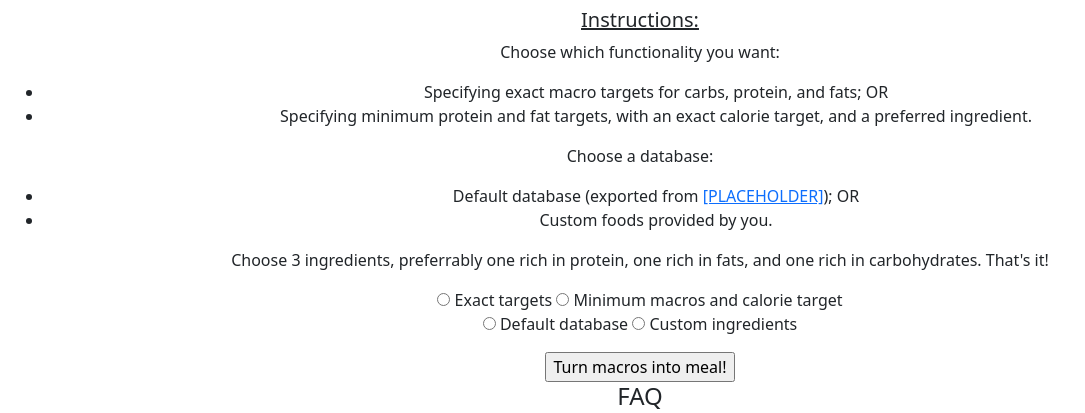
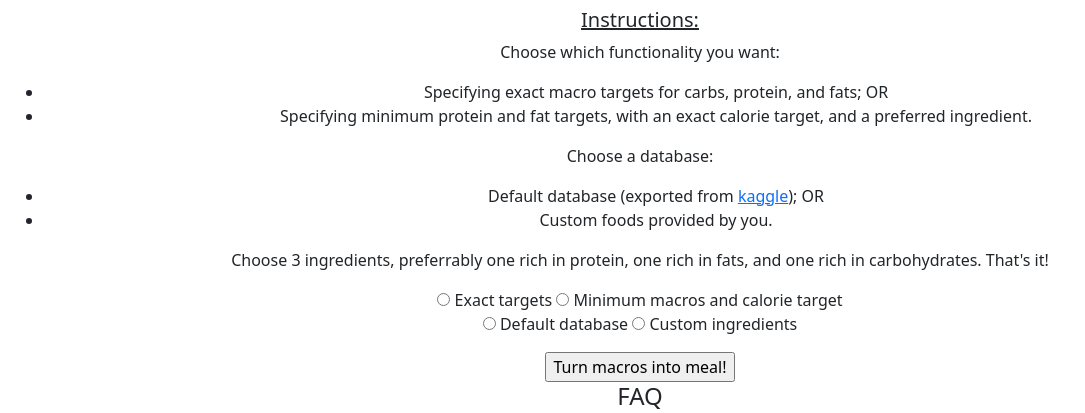
Before and after one commit to LucasGdosR/CS50-Final-Project, a Flask app: page / in a window 1280 px wide. Shown: the part 148-561 px from the top of the page, without its empty margins (0-1085 px from the left). Run offline with Flask 2, Linux system fonts and the light colour scheme; some libraries are stand-ins or nearby versions.

Commit message:
fixed typo, added nutrition facts source

```diff
--- a/templates/index.html
+++ b/templates/index.html
@@ -10,6 +10,7 @@
         document.querySelector('#calories').type = "hidden";
         document.querySelector('#calories').value = "";
         document.querySelector('#preferred').innerHTML = '';
+        document.querySelector('#db1').placeholder = 'Type in ingredient';
         document.querySelector('#exactminchoice').value = 'exact';
     }
 
@@ -21,6 +22,7 @@
         document.querySelector('#carbs').value = "";
         document.querySelector('#exactminchoice').value = 'min';
         document.querySelector('#preferred').innerHTML = "Type in the ingredient you want to eat the most of in the <b><u>leftmost field</b></u>.";
+        document.querySelector('#db1').placeholder = "Preferred ingredient";
     }
 
     // This function makes the inputs for ingredients visible once the 'db' option has been selected
@@ -91,7 +93,7 @@
 </ul>
 <p class="">Choose a database:</p>
 <ul class="">
-    <li>Default database (exported from <a href=''>[PLACEHOLDER]</a>); OR</li>
+    <li>Default database (exported from <a href='https://www.kaggle.com/datasets/trolukovich/nutritional-values-for-common-foods-and-products'>kaggle</a>); OR</li>
     <li>Custom foods provided by you.</li>
 </ul>
 <p class="">Choose 3 ingredients, preferrably one rich in protein, one rich in fats, and one rich in carbohydrates. That's it!</p>
@@ -123,7 +125,7 @@
     <div>
         <p id="preferred"></p>
 
-        <input type="hidden" class="db" id="db1" name="db1" placeholder="Preferred ingredient">
+        <input type="hidden" class="db" id="db1" name="db1">
         <input type="hidden" class="db" id="db2" name="db2" placeholder="Type in ingredient">
         <input type="hidden" class="db" id="db3" name="db3" placeholder="Type in ingredient">
 
```
